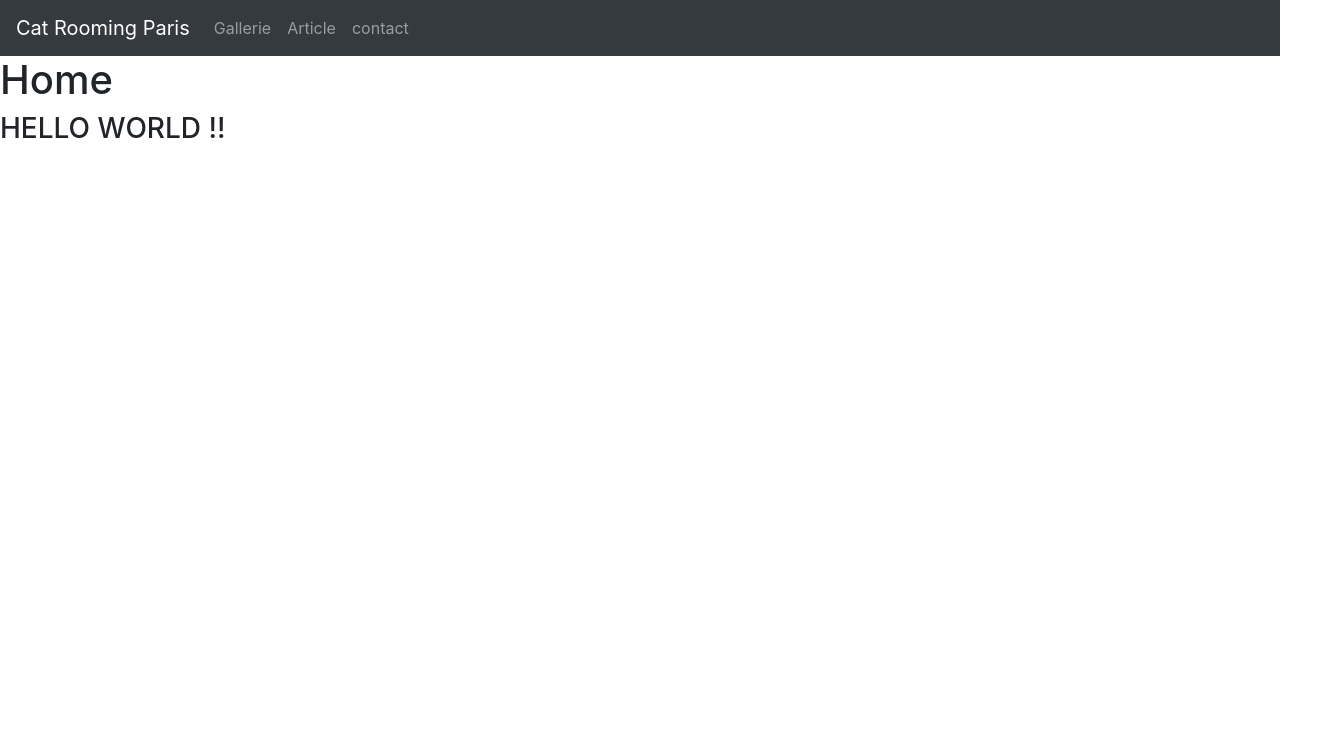
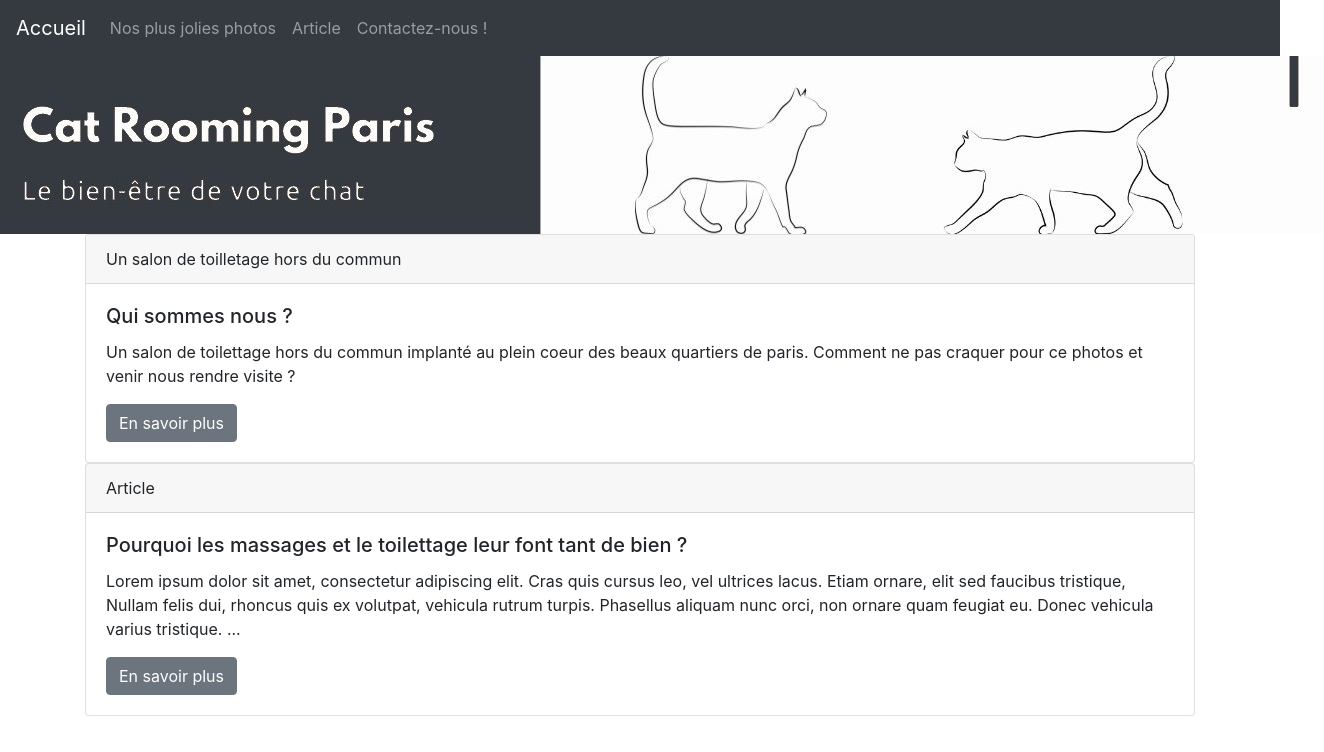
Before and after one commit to ThomasLrnt/petGroomingSPA, a React (Create React App) app in the folder frontend/catrooming/: page / in a window 1280 px wide. Shown: the top 752 px of the page, 1324 px wide, since content can reach past the window. Built offline with nearby package versions, Linux system fonts and the light colour scheme.

Commit message:
Création du component caseTexte : création de la description et de l'article

```diff
--- /dev/null
+++ b/frontend/catrooming/src/components/caseTexte.js
@@ -0,0 +1,24 @@
+import React,{Component} from 'react';
+import {Card,Button} from 'react-bootstrap';
+
+class CaseTexte extends Component {
+
+    render (){
+        return (
+            <div>
+                <Card>
+                    <Card.Header>{this.props.Id}</Card.Header>
+                    <Card.Body>
+                        <Card.Title>{this.props.Titre}</Card.Title>
+                        <Card.Text>
+                            {this.props.Texte}
+                        </Card.Text>
+                        <Button variant="secondary" href={this.props.Lien}>En savoir plus</Button>
+                    </Card.Body>
+                    </Card>
+            </div>
+        );
+    }
+}
+
+export default CaseTexte;
--- a/frontend/catrooming/src/components/monHeader.js
+++ b/frontend/catrooming/src/components/monHeader.js
@@ -1,8 +1,11 @@
-import React from 'react';
+import React,{Component} from 'react';
 import {Navbar,Nav} from 'react-bootstrap';
 import {withRouter} from 'react-router-dom';
+import catHeader from '../ressources/catHeader.jpg';
+import LogoHeader from '../fonctions/logoHeader';
+//import {LogoHeader} from '../fonctions/logoHeader';
 
-class MonHeader extends React.Component {
+class MonHeader extends Component {
 
     constructor(props){
         super(props);
@@ -11,19 +14,21 @@ class MonHeader extends React.Component {
 
     render (){
         return (
+            <div id="containerHeader">
                 <div>
                     <Navbar collapseOnSelect expand="lg" bg="dark" variant="dark">
-                    <Navbar.Brand href="/">Cat Rooming Paris</Navbar.Brand>
+                        <Navbar.Brand href="/">Accueil</Navbar.Brand>
                         <Navbar.Toggle aria-controls="responsive-navbar-nav" />
                         <Navbar.Collapse id="responsive-navbar-nav">
                             <Nav>
-                            <Nav.Link href="/gallerie">Gallerie</Nav.Link>
+                                <Nav.Link href="/gallerie">Nos plus jolies photos</Nav.Link>
                                 <Nav.Link href="/article">Article</Nav.Link>
-                            <Nav></Nav>
-                            <Nav.Link href="/adresse">contact</Nav.Link>
+                                <Nav.Link href="/adresse">Contactez-nous !</Nav.Link>
                             </Nav>
                         </Navbar.Collapse>
                     </Navbar>
+                </div>
+                <LogoHeader />
             </div>
         );
     }
--- /dev/null
+++ b/frontend/catrooming/src/fonctions/logoHeader.js
@@ -0,0 +1,9 @@
+import React from 'react';
+import img from '../ressources/catHeader.jpg';
+
+function LogoHeader() {
+  // Retourne l'image dans les balises correspondantes
+  return <div id="imgLogo"><img src={img} alt="Logo"/></div>;
+}
+
+export default LogoHeader;
--- a/frontend/catrooming/src/index.css
+++ b/frontend/catrooming/src/index.css
@@ -11,3 +11,15 @@ code {
   font-family: source-code-pro, Menlo, Monaco, Consolas, 'Courier New',
     monospace;
 }
+
+#containerHeader {
+/* a déterminer */
+}
+
+#imgLogo {
+  /* a determiner */
+}
+
+.monContainer {
+
+}
--- a/frontend/catrooming/src/pages/Adresse.js
+++ b/frontend/catrooming/src/pages/Adresse.js
@@ -3,7 +3,7 @@ import React,{Component} from 'react';
 class Adresse extends Component {
     render() {
         return (
-            <div>
+            <div class="container">
                 <h1>Contact</h1>
                 <h3>HELLO WORLD !!</h3>
             </div>
--- a/frontend/catrooming/src/pages/Article.js
+++ b/frontend/catrooming/src/pages/Article.js
@@ -3,7 +3,7 @@ import React,{Component} from 'react';
 class Article extends Component {
     render() {
         return (
-            <div>
+            <div class="container">
                 <h1>Article</h1>
                 <h3>HELLO WORLD !!</h3>
             </div>
--- a/frontend/catrooming/src/pages/Gallerie.js
+++ b/frontend/catrooming/src/pages/Gallerie.js
@@ -3,7 +3,7 @@ import React from 'react';
 class Gallerie extends React.Component {
     render() {
         return (
-            <div>
+            <div class="container">
                 <h1>Gallerie</h1>
                 <h3>HELLO WORLD !!</h3>
             </div>
--- a/frontend/catrooming/src/pages/Home.js
+++ b/frontend/catrooming/src/pages/Home.js
@@ -1,11 +1,22 @@
 import React from 'react';
+import CaseTexte from '../components/caseTexte';
 
 class Home extends React.Component {
     render() {
         return (
-            <div>
-                <h1>Home</h1>
-                <h3>HELLO WORLD !!</h3>
+            <div class="container">
+                <CaseTexte
+                    Id={"Un salon de toilletage hors du commun"}
+                    Titre={"Qui sommes nous ?"}
+                    Texte={"Un salon de toilettage hors du commun implanté au plein coeur des beaux quartiers de paris. Comment ne pas craquer pour ce photos et venir nous rendre visite ?"}
+                    Lien={"/Adresse"}
+                />
+                <CaseTexte
+                    Id={"Article"}
+                    Titre={"Pourquoi les massages et le toilettage leur font tant de bien ?"}
+                    Texte={"Lorem ipsum dolor sit amet, consectetur adipiscing elit. Cras quis cursus leo, vel ultrices lacus. Etiam ornare, elit sed faucibus tristique, Nullam felis dui, rhoncus quis ex volutpat, vehicula rutrum turpis. Phasellus aliquam nunc orci, non ornare quam feugiat eu. Donec vehicula varius tristique. ..."}
+                    Lien={"/Article"}
+                />
             </div>
         );
     }
```
Also changed, not shown: frontend/catrooming/src/components/monContainer.js (added, +19 -0 lines), frontend/catrooming/src/ressources/catHeader.jpg (added). Lines whose indentation alone changed are shown as unchanged.
